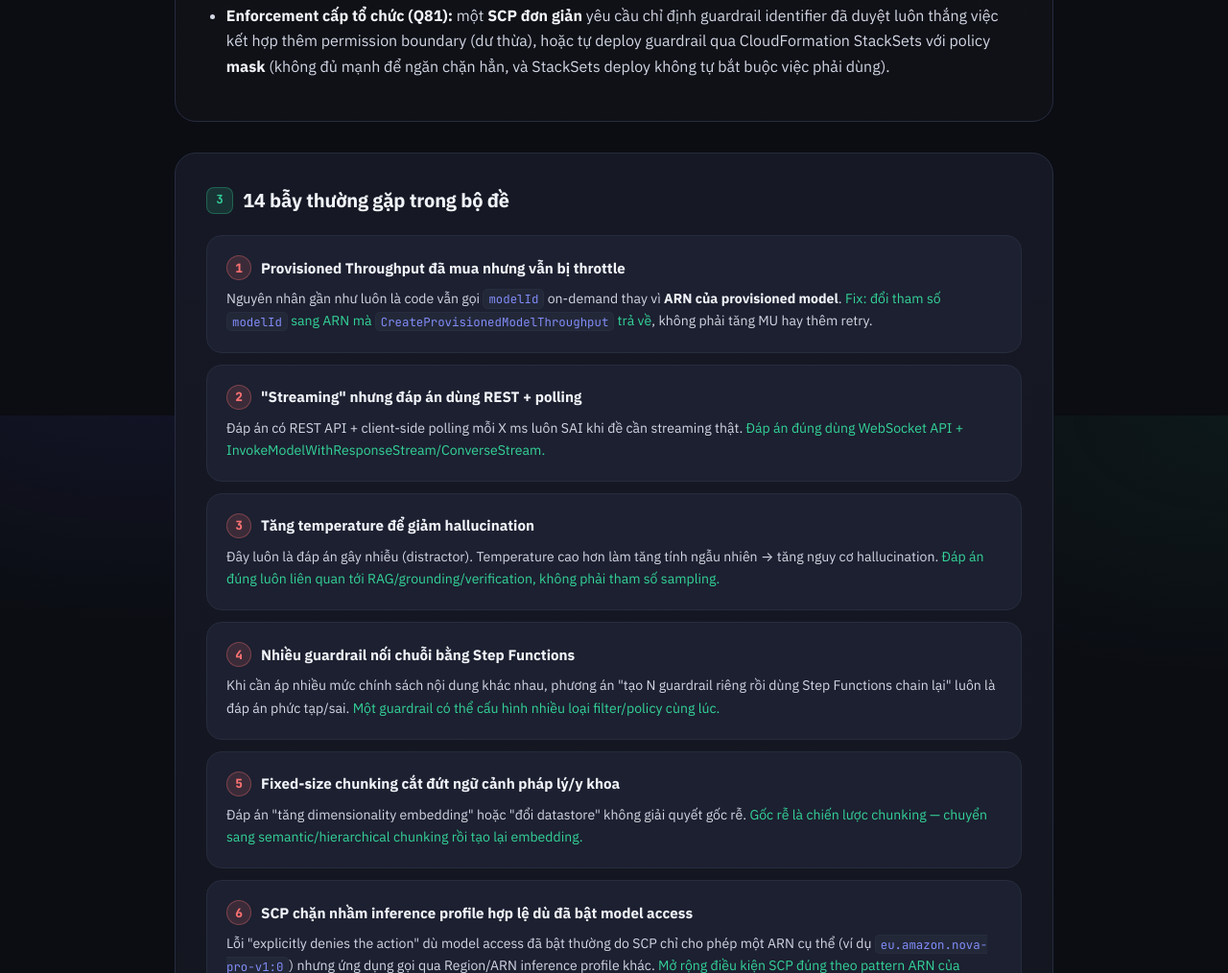
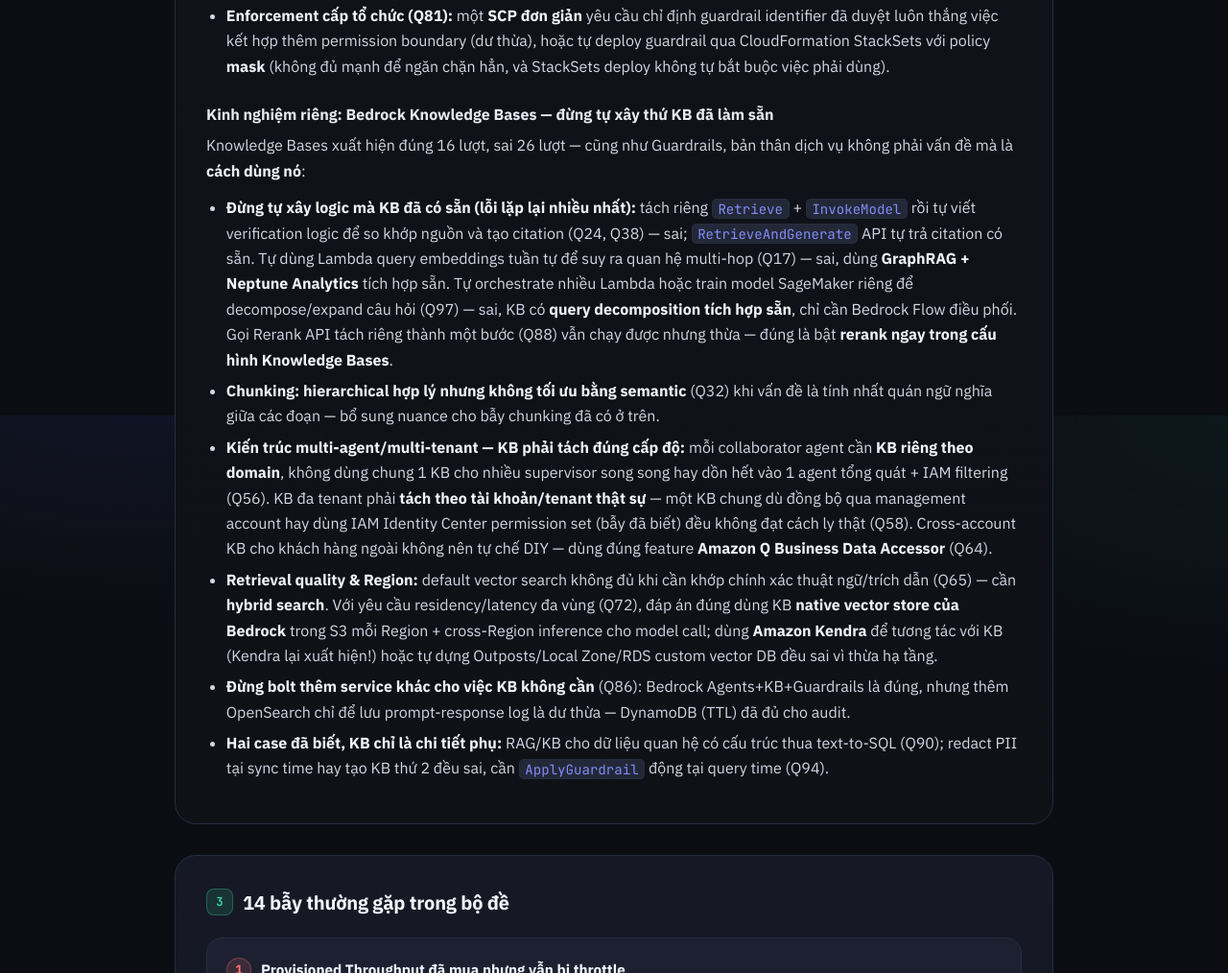
Before and after one commit to vinhnguyenthanhdn/aip, a plain HTML site: page tips.html in a window 1280 px wide. Shown: the part 9167-10181 px from the top of the page at 96% size. Drawn offline with Linux system fonts and the light colour scheme.

Commit message:
Add Bedrock Knowledge Bases misuse patterns to tips.html
Knowledge Bases appears correct 16 times and wrong 26 times. Documents
the recurring anti-pattern of hand-building logic KB already provides
natively (citation via split Retrieve+InvokeModel instead of
RetrieveAndGenerate, manual multi-hop traversal instead of GraphRAG,
custom Lambda/SageMaker query decomposition instead of the built-in
feature, separate Rerank API call instead of built-in reranking), plus
chunking/multi-tenant-isolation/region/hybrid-search nuances specific
to KB architecture.

```diff
--- a/tips.html
+++ b/tips.html
@@ -498,6 +498,37 @@
           CloudFormation StackSets với policy <b>mask</b> (không đủ mạnh để ngăn chặn hẳn, và StackSets deploy không
           tự bắt buộc việc phải dùng).</li>
     </ul>
+
+    <h3 style="margin-top:1.5rem;">Kinh nghiệm riêng: Bedrock Knowledge Bases — đừng tự xây thứ KB đã làm sẵn</h3>
+    <p>Knowledge Bases xuất hiện đúng 16 lượt, sai 26 lượt — cũng như Guardrails, bản thân dịch vụ không phải vấn đề
+       mà là <b>cách dùng nó</b>:</p>
+    <ul>
+      <li><b>Đừng tự xây logic mà KB đã có sẵn (lỗi lặp lại nhiều nhất):</b> tách riêng <code>Retrieve</code> +
+          <code>InvokeModel</code> rồi tự viết verification logic để so khớp nguồn và tạo citation (Q24, Q38) — sai;
+          <code>RetrieveAndGenerate</code> API tự trả citation có sẵn. Tự dùng Lambda query embeddings tuần tự để suy
+          ra quan hệ multi-hop (Q17) — sai, dùng <b>GraphRAG + Neptune Analytics</b> tích hợp sẵn. Tự orchestrate
+          nhiều Lambda hoặc train model SageMaker riêng để decompose/expand câu hỏi (Q97) — sai, KB có <b>query
+          decomposition tích hợp sẵn</b>, chỉ cần Bedrock Flow điều phối. Gọi Rerank API tách riêng thành một bước
+          (Q88) vẫn chạy được nhưng thừa — đúng là bật <b>rerank ngay trong cấu hình Knowledge Bases</b>.</li>
+      <li><b>Chunking: hierarchical hợp lý nhưng không tối ưu bằng semantic</b> (Q32) khi vấn đề là tính nhất quán
+          ngữ nghĩa giữa các đoạn — bổ sung nuance cho bẫy chunking đã có ở trên.</li>
+      <li><b>Kiến trúc multi-agent/multi-tenant — KB phải tách đúng cấp độ:</b> mỗi collaborator agent cần <b>KB
+          riêng theo domain</b>, không dùng chung 1 KB cho nhiều supervisor song song hay dồn hết vào 1 agent tổng
+          quát + IAM filtering (Q56). KB đa tenant phải <b>tách theo tài khoản/tenant thật sự</b> — một KB chung dù
+          đồng bộ qua management account hay dùng IAM Identity Center permission set (bẫy đã biết) đều không đạt cách
+          ly thật (Q58). Cross-account KB cho khách hàng ngoài không nên tự chế DIY — dùng đúng feature <b>Amazon Q
+          Business Data Accessor</b> (Q64).</li>
+      <li><b>Retrieval quality & Region:</b> default vector search không đủ khi cần khớp chính xác thuật ngữ/trích
+          dẫn (Q65) — cần <b>hybrid search</b>. Với yêu cầu residency/latency đa vùng (Q72), đáp án đúng dùng KB
+          <b>native vector store của Bedrock</b> trong S3 mỗi Region + cross-Region inference cho model call; dùng
+          <b>Amazon Kendra</b> để tương tác với KB (Kendra lại xuất hiện!) hoặc tự dựng Outposts/Local Zone/RDS custom
+          vector DB đều sai vì thừa hạ tầng.</li>
+      <li><b>Đừng bolt thêm service khác cho việc KB không cần</b> (Q86): Bedrock Agents+KB+Guardrails là đúng, nhưng
+          thêm OpenSearch chỉ để lưu prompt-response log là dư thừa — DynamoDB (TTL) đã đủ cho audit.</li>
+      <li><b>Hai case đã biết, KB chỉ là chi tiết phụ:</b> RAG/KB cho dữ liệu quan hệ có cấu trúc thua text-to-SQL
+          (Q90); redact PII tại sync time hay tạo KB thứ 2 đều sai, cần <code>ApplyGuardrail</code> động tại query
+          time (Q94).</li>
+    </ul>
   </section>
 
   <section class="section" id="traps">
```
